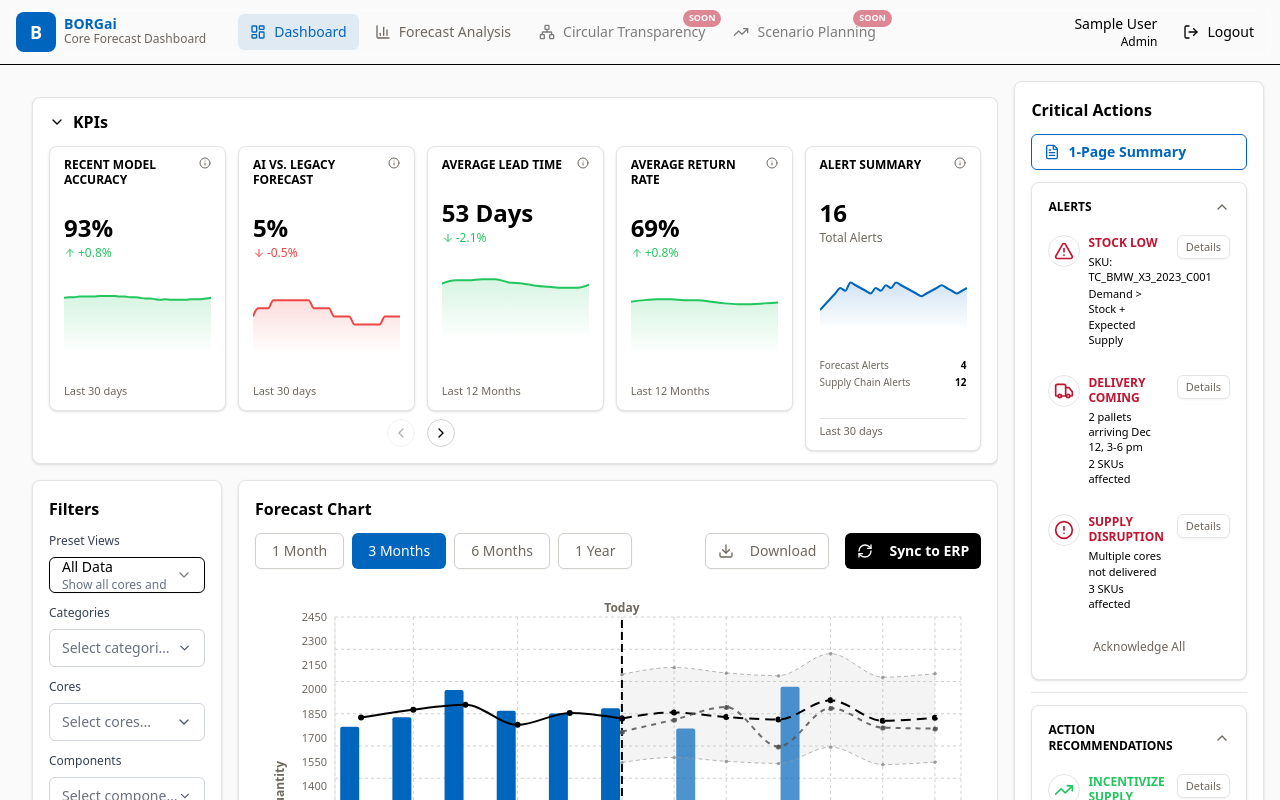
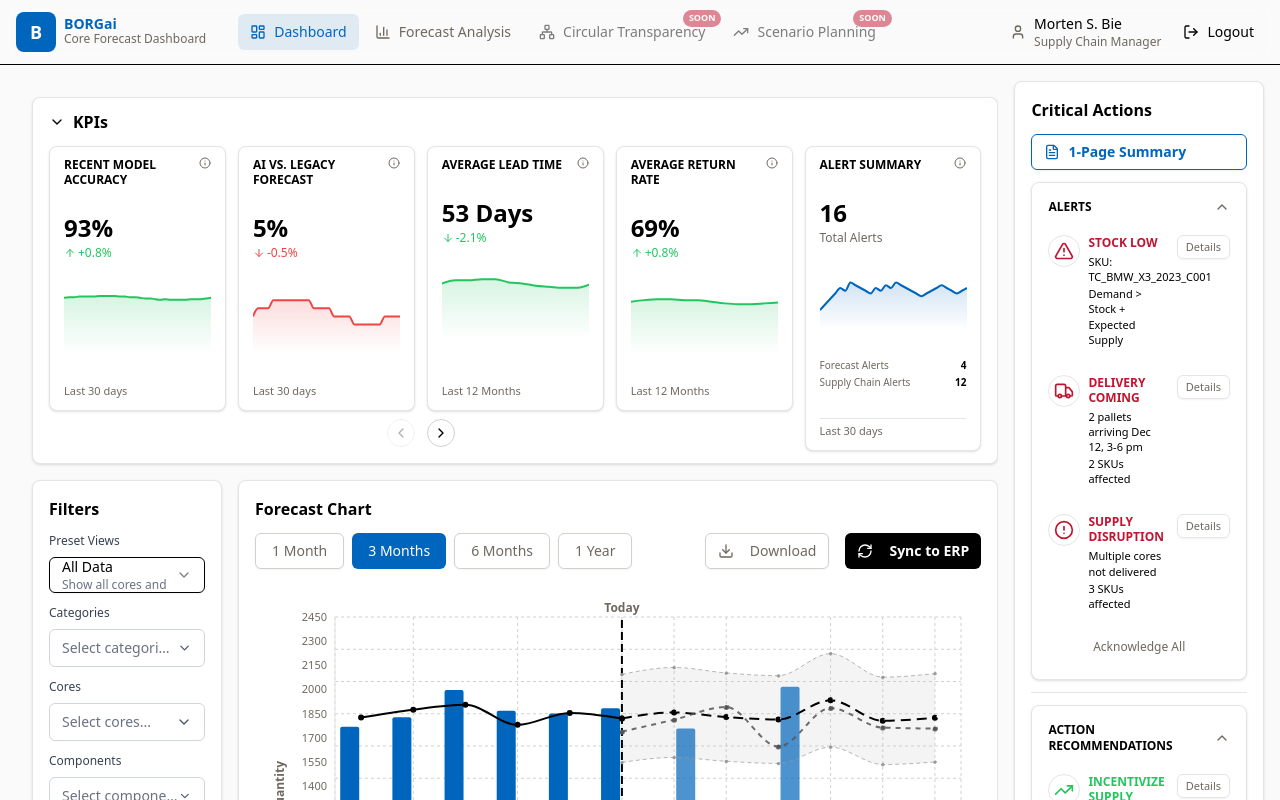
Before and after one commit to cgutum/BORGai, a Next.js app in the folder frontend/: page /dashboard in a window 1280 px wide. Shown: the top 800 px of the page. Built offline with nearby package versions, Linux system fonts and the light colour scheme; sample sign-in values are in the browser's storage.

Commit message:
Update header: Show Morten S. Bie with Supply Chain Manager role, add person icon, align user info to right

```diff
--- a/frontend/components/layout/Header.tsx
+++ b/frontend/components/layout/Header.tsx
@@ -2,7 +2,7 @@
 
 import Link from 'next/link';
 import { usePathname } from 'next/navigation';
-import { LogOut, LayoutDashboard, BarChart3, TrendingUp, Network } from 'lucide-react';
+import { LogOut, LayoutDashboard, BarChart3, TrendingUp, Network, User } from 'lucide-react';
 import { useAuth } from '@/lib/contexts/AuthContext';
 import { Button } from '@/components/ui/button';
 
@@ -19,7 +19,7 @@ export function Header() {
 
   return (
     <header className="sticky top-0 z-50 w-full border-b bg-background/95 backdrop-blur supports-[backdrop-filter]:bg-background/60">
-      <div className="container flex h-16 items-center px-4">
+      <div className="flex h-16 items-center px-4 w-full">
         <div className="mr-8 flex items-center space-x-2">
           <div className="flex h-10 w-10 items-center justify-center rounded-lg" style={{ backgroundColor: '#0065BD' }}>
             <span className="text-lg font-bold text-white">B</span>
@@ -30,7 +30,7 @@ export function Header() {
           </div>
         </div>
 
-        <nav className="flex flex-1 items-center space-x-1">
+        <nav className="flex items-center space-x-1">
           {navigation.map((item) => {
             const Icon = item.icon;
             const isActive = pathname === item.href;
@@ -71,12 +71,17 @@ export function Header() {
           })}
         </nav>
 
-        <div className="flex items-center gap-4">
+        <div className="flex-1" />
+
+        <div className="flex items-center gap-3">
           {user && (
             <>
-              <div className="hidden sm:flex flex-col items-end">
-                <span className="text-sm font-medium">{user.name}</span>
-                <span className="text-xs text-muted-foreground capitalize">{user.role}</span>
+              <div className="flex items-center gap-2">
+                <User className="h-4 w-4" style={{ color: '#6E685F' }} />
+                <div className="flex flex-col items-start">
+                  <span className="text-sm font-medium" style={{ color: '#000000' }}>Morten S. Bie</span>
+                  <span className="text-xs" style={{ color: '#6E685F' }}>Supply Chain Manager</span>
+                </div>
               </div>
               <Button
                 variant="ghost"
@@ -85,7 +90,7 @@ export function Header() {
                 className="gap-2"
               >
                 <LogOut className="h-4 w-4" />
-                <span className="hidden sm:inline">Logout</span>
+                <span>Logout</span>
               </Button>
             </>
           )}
--- a/frontend/lib/data/users.ts
+++ b/frontend/lib/data/users.ts
@@ -5,7 +5,7 @@ export const mockUsers: User[] = [
   {
     id: '1',
     email: 'planner@borg.com',
-    name: 'Michael Schmidt',
+    name: 'Morten S. Bie',
     role: 'planner',
     department: 'Supply Chain Planning',
     created_at: new Date('2024-01-15'),
```
